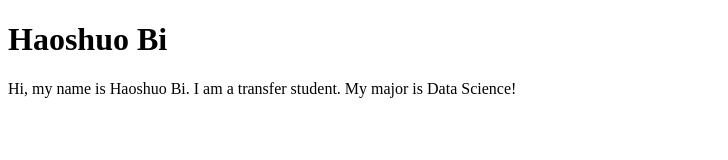
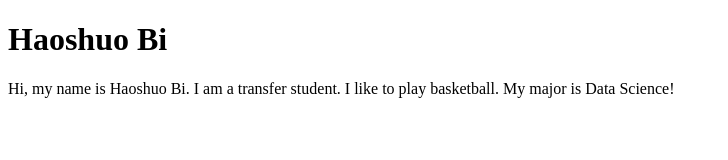
Before and after one commit to HaoshuoBi/portfolio, a plain HTML site: page index.html in a window 1280 px wide. Shown: the whole page, without its empty margins (0-728 px from the left). Drawn offline with Linux system fonts and the light colour scheme.

Commit message:
Update index.html

```diff
--- a/index.html
+++ b/index.html
@@ -7,6 +7,6 @@
 </head>
 <body>
     <h1>Haoshuo Bi</h1>
-    <p>Hi, my name is Haoshuo Bi. I am a transfer student. My major is Data Science!</p>
+    <p>Hi, my name is Haoshuo Bi. I am a transfer student. I like to play basketball. My major is Data Science!</p>
 </body>
 </html>
```
